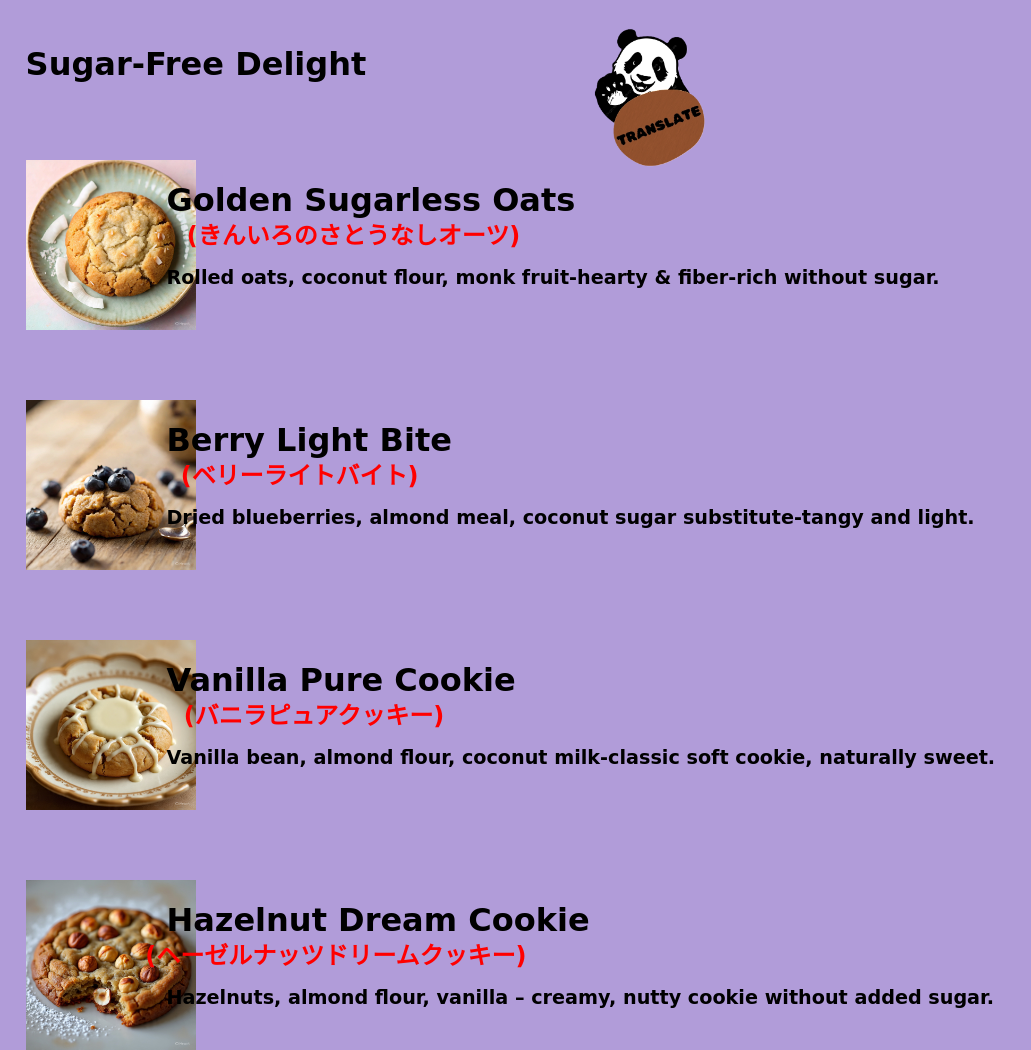
After one commit to jalfad/chonkies, a Flask app: page /sl.html in a window 1280 px wide. The commit adds this page. Shown: the whole page, without its empty margins (0-1031 px from the left). Run offline with Flask 3, Linux system fonts and the light colour scheme.

Commit message:
update - as of 09242025-2.2page

```diff
--- a/app.py
+++ b/app.py
@@ -12,5 +12,25 @@ def home():
 def our_cookies():
     return render_template("our_cookies.html")
 
+@app.route("/hb.html")
+
+def hb():
+    return render_template("hb.html")
+
+@app.route("/sl.html")
+
+def sl():
+    return render_template("sl.html")
+
+@app.route("/cc.html")
+
+def cc():
+    return render_template("cc.html")
+
+@app.route("/ss.html")
+
+def ss():
+    return render_template("ss.html")
+
 if __name__ == "__main__" :
     app.run(debug = True)
--- /dev/null
+++ b/static/css/sl_style.css
@@ -0,0 +1,167 @@
+body {
+    background-color: #B19CD9;
+}
+
+.hb_h1 {
+    font-family: 'Cookie',cursive;
+    position: absolute;
+    left:2%;
+    top: 3%;
+    font-size:2rem ;
+    color: #000;
+}
+.goldensugarlessoats {
+    width: 170px;
+    display: block;
+    position: absolute;
+    top: 20%;
+    left: 2%;
+    transition: transform 0.5s ease;
+}
+.goldensugarlessoats:hover {
+    transform: scale(1.2);
+}
+
+.hb_title {
+    font-family: 'Cookie',cursive;
+    position: absolute;
+    left:13%;
+    top: 20%;
+    font-size:2rem ;
+    color: #000;
+}
+.jp_title{
+    font-family: 'Cookie',cursive;
+    position: absolute;
+    left:5%;
+    top: 90%;
+    font-size:1.5rem ;
+    color: red;
+}
+.hb_des{
+    font-family: 'Cookie',cursive;
+    position: absolute;
+    left:13%;
+    top: 30%;
+    font-size:1.2rem ;
+    color: #000;
+}
+.berrylightbite{
+    width: 170px;
+    display: block;
+    position: absolute;
+    top: 50%;
+    left: 2%;
+    transition: transform 0.5s ease;
+}
+.berrylightbite:hover {
+    transform: scale(1.2);
+}
+.hb_title1 {
+    font-family: 'Cookie',cursive;
+    position: absolute;
+    left:13%;
+    top: 50%;
+    font-size:2rem ;
+    color: #000;
+}
+.jp_title1 {
+    font-family: 'Cookie',cursive;
+    position: absolute;
+    left:5%;
+    top: 90%;
+    font-size:1.5rem ;
+    color: red;
+}
+.hb_des1{
+    font-family: 'Cookie',cursive;
+    position: absolute;
+    left:13%;
+    top: 60%;
+    font-size:1.2rem ;
+    color: #000;
+}
+.vanillapurecookie{
+    width: 170px;
+    display: block;
+    position: absolute;
+    top: 80%;
+    left: 2%;
+    transition: transform 0.5s ease;
+}
+.vanillapurecookie:hover {
+    transform: scale(1.2);
+}
+.hb_title2 {
+    font-family: 'Cookie',cursive;
+    position: absolute;
+    left:13%;
+    top: 80%;
+    font-size:2rem ;
+    color: #000;
+}
+.jp_title2 {
+    font-family: 'Cookie',cursive;
+    position: absolute;
+    left:5%;
+    top: 90%;
+    font-size:1.5rem ;
+    color: red;
+}
+.hb_des2{
+    font-family: 'Cookie',cursive;
+    position: absolute;
+    left:13%;
+    top: 90%;
+    font-size:1.2rem ;
+    color: #000;
+}
+
+.hazelnutdreamcookie{
+    width: 170px;
+    display: block;
+    position: absolute;
+    top: 110%;
+    left: 2%;
+    transition: transform 0.5s ease;
+}
+.hazelnutdreamcookie:hover {
+    transform: scale(1.2);
+}
+.hb_title3 {
+    font-family: 'Cookie',cursive;
+    position: absolute;
+    left:13%;
+    top: 110%;
+    font-size:2rem ;
+    color: #000;
+}
+.jp_title3 {
+    font-family: 'Cookie',cursive;
+    position: absolute;
+    left:-5%;
+    top: 90%;
+    font-size:1.5rem ;
+    color: red;
+}
+.hb_des3{
+    font-family: 'Cookie',cursive;
+    position: absolute;
+    left:13%;
+    top: 120%;
+    font-size:1.2rem ;
+    color: #000;
+}
+.btn-img {
+    width: 150px;
+    height: auto;
+    cursor: pointer;
+    transition: transform 0.2s ease;
+    position: absolute;
+    top: 0%;
+    left : 45%;
+}
+
+.btn-img:hover {
+    transform: scale(1.1);
+}
--- a/templates/index.html
+++ b/templates/index.html
@@ -25,6 +25,7 @@
     <div class = "img_ban">
     <img src="{{ url_for('static', filename='images/banner.png')}}" alt="banner", width = "200", class="ban">
     </div>
+
     <div class = "cookie_box">
        <h1 class = "eng">Baked good (Chonkies)</h1>
        <h4 class = "nih">Yaki-gashi (Chonkies)</h4>
--- /dev/null
+++ b/templates/sl.html
@@ -0,0 +1,66 @@
+<!DOCTYPE html>
+<html lang = "en">
+    <head>
+        <meta charset="UTF-8">
+        <meta name = "viewport" content="width=device-width, initial -scale=1.0">
+        <title>Baked good(Chonkies)</title>
+         <link rel="icon" href="{{ url_for('static', filename='cookie.ico') }}" type="image/x-icon">
+         <link rel="stylesheet" href="{{url_for('static', filename = 'css/sl_style.css')}}">
+    </head>
+        <body>
+            <h1 class = 'hb_h1'>Sugar-Free Delight</h1>
+            <img src="{{ url_for('static', filename='images/Golden Sugarless Oats.jpeg') }}" class="goldensugarlessoats" alt="goldensugarlessoats">
+            <h1 class = 'hb_title'> Golden Sugarless Oats <br> <span class="jp_title"> (きんいろのさとうなしオーツ) </span></h1>
+            <h4 class = 'hb_des' id="gso">Rolled oats, coconut flour, monk fruit-hearty & fiber-rich without sugar.</h4>
+            <img src="{{ url_for('static', filename='images/Berry Light Bite.jpeg') }}" alt="Berry Light Bite" class="berrylightbite">
+            <h1 class = 'hb_title1'>Berry Light Bite <br> <span class="jp_title1">(ベリーライトバイト)</span></h1>
+            <h4 class = 'hb_des1' id="blb">Dried blueberries, almond meal, coconut sugar substitute-tangy and light.</h4>
+            <img src="{{ url_for('static', filename='images/Vanilla Pure Cookie.jpeg') }}" alt="Vanilla Pure Cookie" class="vanillapurecookie">
+            <h1 class = 'hb_title2'>Vanilla Pure Cookie <br> <span class="jp_title2">(バニラピュアクッキー)</span></h1>
+            <h4 class = 'hb_des2' id="vpc">Vanilla bean, almond flour, coconut milk-classic soft cookie, naturally sweet.</h4>
+            <img src="{{ url_for('static', filename='images/Hazelnut Dream Cookie.jpeg') }}" alt="Hazelnut Dream Cookie" class="hazelnutdreamcookie">
+            <h1 class = 'hb_title3'>Hazelnut Dream Cookie <br> <span class="jp_title3">(ヘーゼルナッツドリームクッキー)</span></h1>
+            <h4 class = 'hb_des3' id="hdc">Hazelnuts, almond flour, vanilla – creamy, nutty cookie without added sugar.</h4>
+
+        <img src="{{ url_for('static', filename='images/transbut.png') }}"
+         id="translateBtn"
+         class="btn-img"
+         alt="Translate Button">
+        <script>
+            const translations = {
+                gso:{
+                    en: `Rolled oats, coconut flour, monk fruit – hearty & fiber-rich without sugar.`,
+                    jp: `ロールドオーツ、ココナッツフラワー、らかんかーと、しんからファイバーゆたか、さとうなし。`
+                },
+                blb:{
+                    en: `Dried blueberries, almond meal, coconut sugar substitute – tangy and light.`,
+                    jp: `ドライブルーベリー、アーモンドプードル、ココナッツしゅがーだいようひん-さんっぱくてかるい。`
+                },
+                vpc:{
+                    en: `Vanilla bean, almond flour, coconut milk – classic soft cookie, naturally sweet.`,
+                    jp: `バニラビーンズ、アーモンドプードル、ココナッツミルク。定番のやわらかクッキー、自然な甘さ。`
+                },
+                hdc:{
+                    en: `Hazelnuts, almond flour, vanilla – creamy, nutty cookie without added sugar.`,
+                    jp: `ヘーゼルナッツ、アーモンドプードル、バニラ。砂糖なしの、クリーミーでナッツのクッキー`
+                }
+            };
+            let language = 'en';
+            document.getElementById('translateBtn').addEventListener('click', () => {
+                language = (language === 'en') ? 'jp' : 'en';
+                document.getElementById('gso').innerHTML = translations.gso[language];
+                document.getElementById('blb').innerHTML = translations.blb[language];
+                document.getElementById('vpc').innerHTML = translations.vpc[language];
+                document.getElementById('hdc').innerHTML = translations.hdc[language];
+            });
+
+
+
+        </script>
+
+
+
+        </body>
+
+
+</html>
```
Also changed, not shown: static/css/hb_style.css (added, +167 -0 lines), static/css/style.css (+56 -19 lines), static/css/style2.css (+67 -37 lines), templates/hb.html (added, +66 -0 lines), templates/our_cookies.html (+15 -8 lines), static/images/Apple_Cinnamon_Glow.jpeg (added), static/images/Berry Light Bite.jpeg (added), static/images/Berry_Burst_Cookies.jpeg (added), static/images/Golden Sugarless Oats.jpeg (added), static/images/Hazelnut Dream Cookie.jpeg (added), static/images/Matcha_Morning_Bite.jpeg (added), static/images/Nutty_Energy_Cookie.jpeg (added), static/images/Vanilla Pure Cookie.jpeg (added), templates/cc.html (added), 1 more files.
